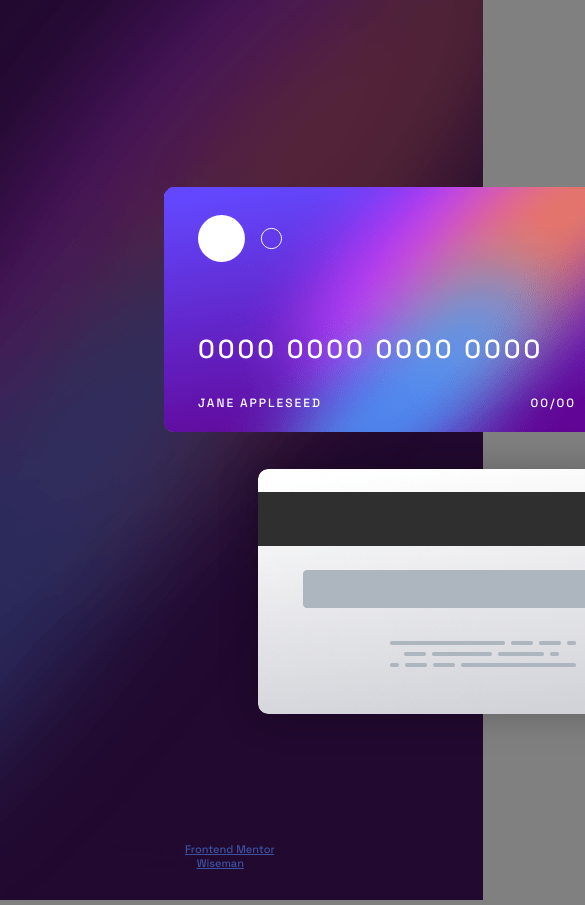
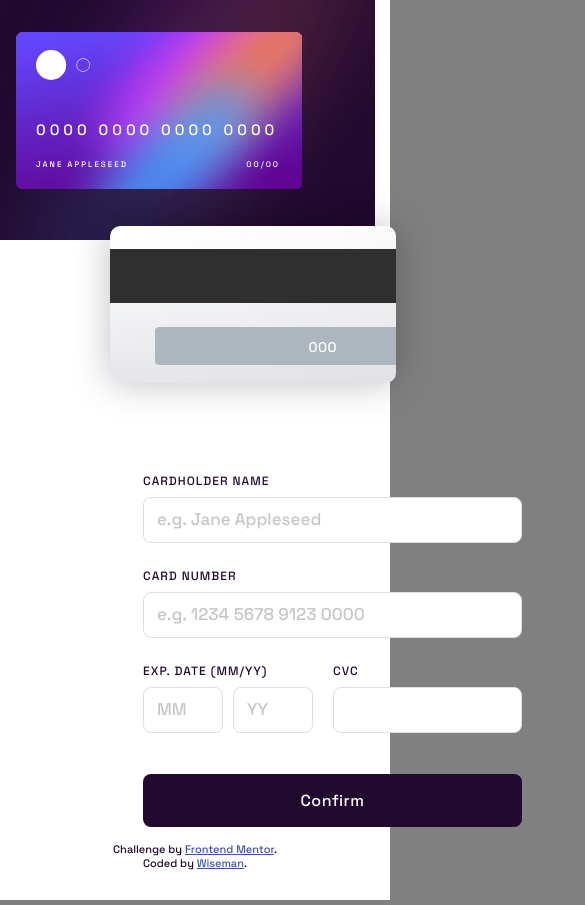
Before and after one commit to wiseman88/Interactive-card-details-form, a website: page index.html in a window 390 px wide. Shown: the top 905 px of the page, 585 px wide, since content can reach past the window. Drawn offline with Linux system fonts and the light colour scheme.

Commit message:
card front style mobile

```diff
--- a/assets/css/app.css
+++ b/assets/css/app.css
@@ -109,13 +109,17 @@ input {
   min-height: 900px;
 }
 
-#bg-main-desktop {
+.bg {
   position: absolute;
 }
 
-#bg-main-desktop img {
+.bg img {
   width: auto;
   height: 100%;
+}
+
+#bg-main-mobile {
+  display: none;
 }
 
 .content {
@@ -244,3 +248,51 @@ input {
   margin-bottom: 46px;
   letter-spacing: 0.6px;
 }
+
+/* media query*/
+
+@media only screen and (max-width: 400px) {
+  #bg-main-desktop {
+    display: none;
+  }
+
+  #bg-main-mobile {
+    display: block;
+  }
+
+  .content {
+    grid-template-columns: 1fr;
+    padding: 32px 16px 45px 16px;
+  }
+
+  .card {
+    width: 286px;
+    height: 157px;
+  }
+
+  .card-front {
+    padding: 18px 22px 22px 20px;
+    background-size: cover;
+  }
+
+  .card-logo {
+    height: auto;
+    margin-bottom: 35px;
+  }
+
+  .card-logo img {
+    width: 54px;
+    height: auto;
+  }
+
+  .card-number {
+    font-size: 15px;
+    letter-spacing: 4px;
+    margin-bottom: 20px;
+  }
+
+  .card-owner {
+    font-size: 8px;
+    letter-spacing: 2px;
+  }
+}
--- a/index.html
+++ b/index.html
@@ -6,7 +6,7 @@
   <meta name="viewport" content="width=device-width, initial-scale=1.0">
   <!-- displays site properly based on user's device -->
 
-  <link rel="icon" type="image/png" sizes="32x32" href="./images/favicon-32x32.png">
+  <link rel="icon" type="image/png" sizes="32x32" href="./assets/images/favicon-32x32.png">
 
   <title>Frontend Mentor | Interactive card details form</title>
 
@@ -32,8 +32,11 @@
 
 <body>
   <div class="container">
-    <div id="bg-main-desktop">
+    <div id="bg-main-desktop" class="bg">
       <img src="./assets/images/bg-main-desktop.png" alt="">
+    </div>
+    <div id="bg-main-mobile" class="bg">
+      <img src="./assets/images/bg-main-mobile.png" alt="">
     </div>
 
     <div class="content">
```
